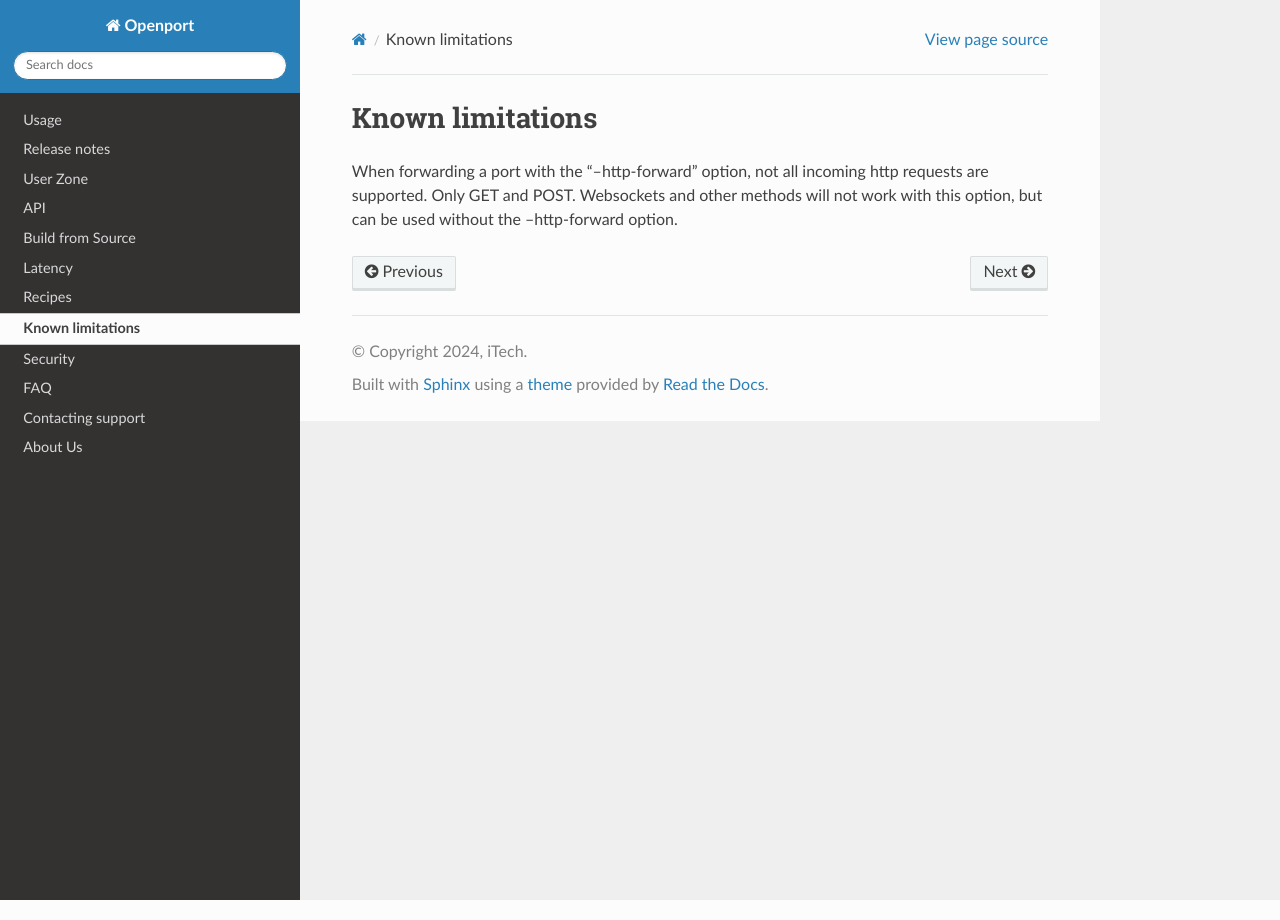
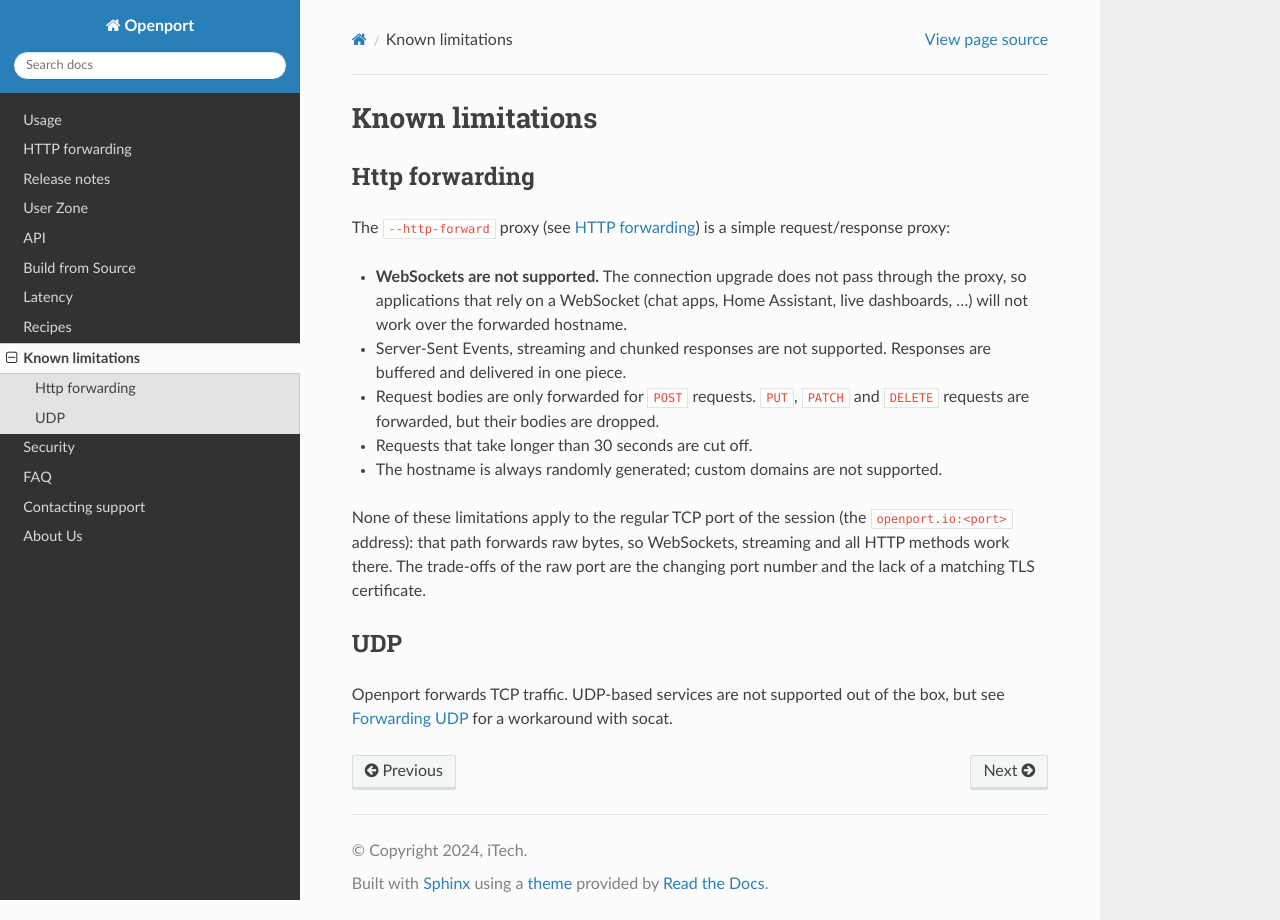
Before and after one commit to openportio/openport-docs, a Sphinx documentation site: the page built from docs/source/limitations.rst, in a window 1280 px wide. Built offline with Sphinx 7.4.7 and the Read the Docs theme 3.1.0, drawn with Linux system fonts in a browser that asks for light colours.

Commit message:
docs: document http forwarding
Add a dedicated page for --http-forward: the <xxxxx>.u.<server> hostname
scheme, https with the wildcard certificate, requirements, address
stability across restarts, forwarded headers, and access control.

Also:
- api: show a real http_forwarding_address value and describe the
  session fields
- limitations: correct the method restrictions (PUT/PATCH/DELETE are
  forwarded but their bodies are dropped), list the missing websocket/
  streaming support and the 30s cutoff, point UDP at the socat recipe
- usage: link the new page, note hostname stability under volatile
  ports, add anchors
- fix the two "title underline too short" sphinx warnings

Co-Authored-By: Claude Fable 5 <noreply@anthropic.com>

```diff
--- a/docs/source/index.rst
+++ b/docs/source/index.rst
@@ -12,6 +12,7 @@ Contents
     :maxdepth: 2
 
     usage
+    http_forwarding
     release_notes
     user_zone
     api
--- a/docs/source/limitations.rst
+++ b/docs/source/limitations.rst
@@ -1,4 +1,28 @@
 Known limitations
 =================
-When forwarding a port with the "--http-forward" option, not all incoming http requests are supported. Only GET and POST.
-Websockets and other methods will not work with this option, but can be used without the --http-forward option.
+
+Http forwarding
+---------------
+The ``--http-forward`` proxy (see :doc:`http_forwarding`) is a simple
+request/response proxy:
+
+- **WebSockets are not supported.** The connection upgrade does not pass
+  through the proxy, so applications that rely on a WebSocket (chat apps,
+  Home Assistant, live dashboards, ...) will not work over the forwarded
+  hostname.
+- Server-Sent Events, streaming and chunked responses are not supported.
+  Responses are buffered and delivered in one piece.
+- Request bodies are only forwarded for ``POST`` requests. ``PUT``, ``PATCH``
+  and ``DELETE`` requests are forwarded, but their bodies are dropped.
+- Requests that take longer than 30 seconds are cut off.
+- The hostname is always randomly generated; custom domains are not supported.
+
+None of these limitations apply to the regular TCP port of the session (the
+``openport.io:<port>`` address): that path forwards raw bytes, so WebSockets,
+streaming and all HTTP methods work there. The trade-offs of the raw port are
+the changing port number and the lack of a matching TLS certificate.
+
+UDP
+---
+Openport forwards TCP traffic. UDP-based services are not supported out of the
+box, but see :doc:`recipes_forwarding_udp` for a workaround with socat.
--- a/docs/source/recipes_forwarding_udp.rst
+++ b/docs/source/recipes_forwarding_udp.rst
@@ -8,7 +8,7 @@ This guide uses the command "socat" which is included in most Linux distribution
 Let's say you want to forward UDP port 1054 on machine A.
 
 On Machine A:
----
+_____________
 
 [Optional] If you want to start a UDP server to test:
 
--- a/docs/source/recipes_running_a_command_on_all_devices.rst
+++ b/docs/source/recipes_running_a_command_on_all_devices.rst
@@ -1,5 +1,5 @@
 Running a command on all devices
-==========================
+================================
 
 You can use the following bash script to run a command on all devices that have opened port 22. This script uses
 the Openport API to get a list of all devices, and then runs a command
```
Also changed, not shown: docs/source/api.rst (+13 -1 lines), docs/source/http_forwarding.rst (added, +98 -0 lines), docs/source/usage.rst (+15 -0 lines).
